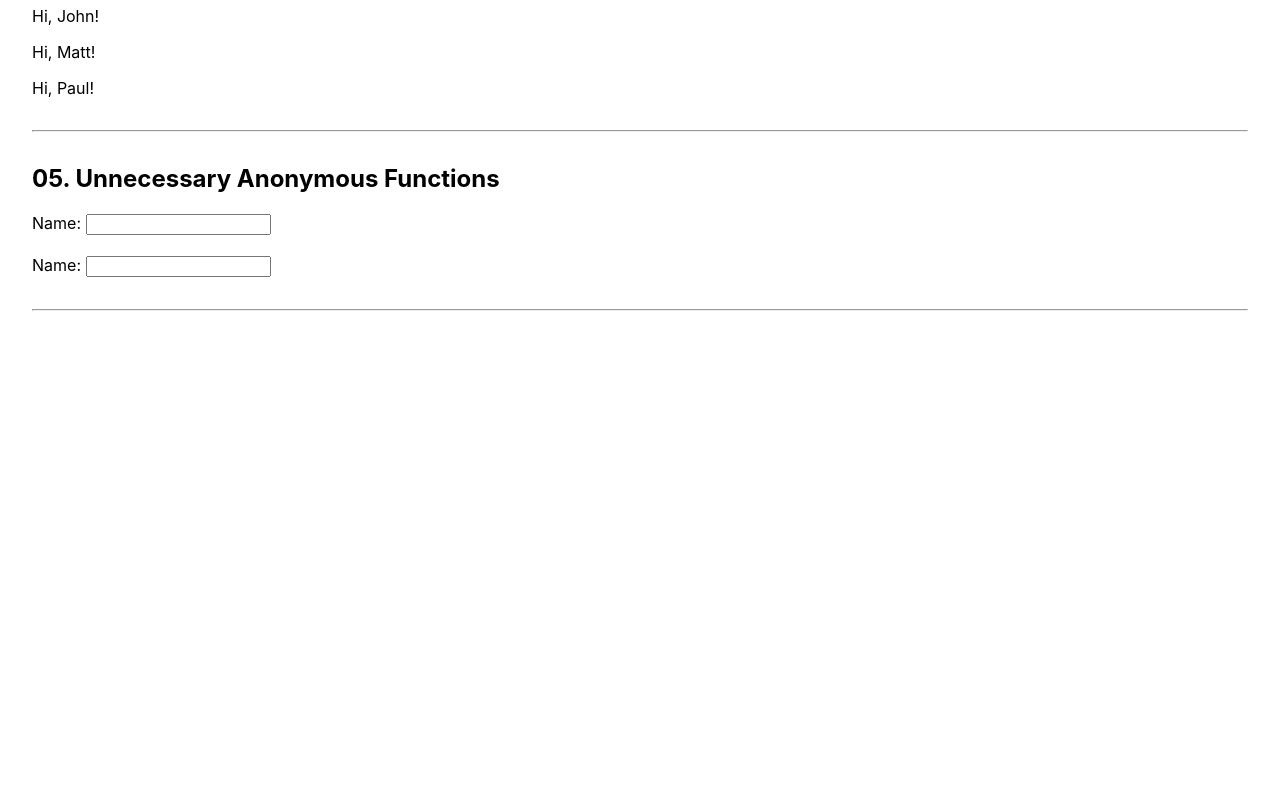
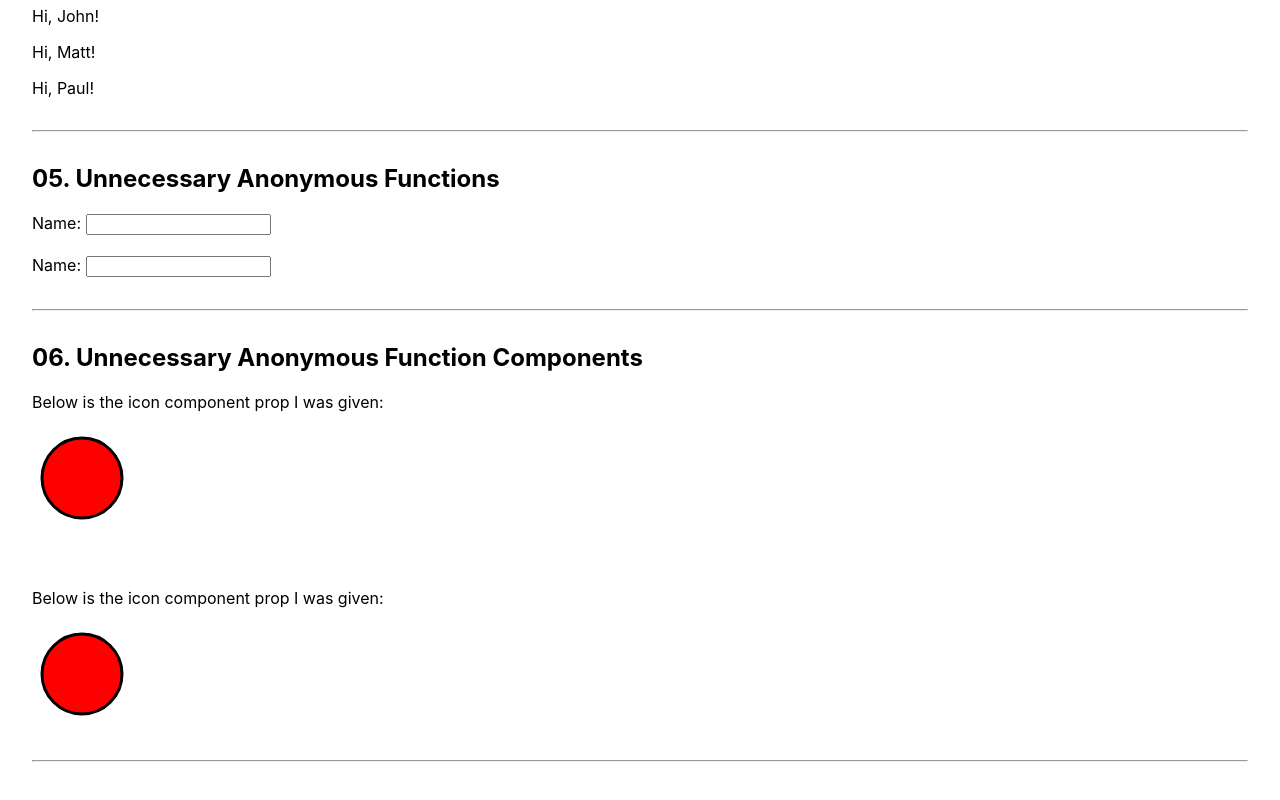
Before and after one commit to thawkin3/react-clean-code, a React (Create React App) app: page / in a window 1280 px wide. Shown: the part 972-1772 px from the top of the page. Before the commit the page ends 1323 px from the top, so only its background shows below. Built offline with nearby package versions, Linux system fonts and the light colour scheme.

Commit message:
feat: adds sixth example for function component props

```diff
--- a/src/App.js
+++ b/src/App.js
@@ -9,6 +9,8 @@ import { StringPropValuesBad } from './components/04-string-prop-values-bad'
 import { StringPropValuesGood } from './components/04-string-prop-values-good'
 import { UnnecessaryAnonymousFunctionsBad } from './components/05-unnecessary-anonymous-functions-bad'
 import { UnnecessaryAnonymousFunctionsGood } from './components/05-unnecessary-anonymous-functions-good'
+import { UnnecessaryAnonymousFunctionComponentsBad } from './components/06-unnecessary-anonymous-function-components-bad'
+import { UnnecessaryAnonymousFunctionComponentsGood } from './components/06-unnecessary-anonymous-function-components-good'
 import './App.css'
 
 export const App = () => (
@@ -57,5 +59,14 @@ export const App = () => (
       <UnnecessaryAnonymousFunctionsGood />
     </section>
     <hr />
+
+    <section>
+      <h2>06. Unnecessary Anonymous Function Components</h2>
+      <UnnecessaryAnonymousFunctionComponentsBad />
+      <br />
+      <br />
+      <UnnecessaryAnonymousFunctionComponentsGood />
+    </section>
+    <hr />
   </main>
 )
--- /dev/null
+++ b/src/components/06-unnecessary-anonymous-function-components-bad.js
@@ -0,0 +1,18 @@
+import React from 'react'
+
+const CircleIcon = () => (
+  <svg height="100" width="100">
+    <circle cx="50" cy="50" r="40" stroke="black" stroke-width="3" fill="red" />
+  </svg>
+)
+
+const ComponentThatAcceptsAnIcon = ({ IconComponent }) => (
+  <div>
+    <p>Below is the icon component prop I was given:</p>
+    <IconComponent />
+  </div>
+)
+
+export const UnnecessaryAnonymousFunctionComponentsBad = () => (
+  <ComponentThatAcceptsAnIcon IconComponent={() => <CircleIcon />} />
+)
--- /dev/null
+++ b/src/components/06-unnecessary-anonymous-function-components-good.js
@@ -0,0 +1,18 @@
+import React from 'react'
+
+const CircleIcon = () => (
+  <svg height="100" width="100">
+    <circle cx="50" cy="50" r="40" stroke="black" stroke-width="3" fill="red" />
+  </svg>
+)
+
+const ComponentThatAcceptsAnIcon = ({ IconComponent }) => (
+  <div>
+    <p>Below is the icon component prop I was given:</p>
+    <IconComponent />
+  </div>
+)
+
+export const UnnecessaryAnonymousFunctionComponentsGood = () => (
+  <ComponentThatAcceptsAnIcon IconComponent={CircleIcon} />
+)
```
Also changed, not shown: 1 other file (tests, documents, lock files or other folders).
